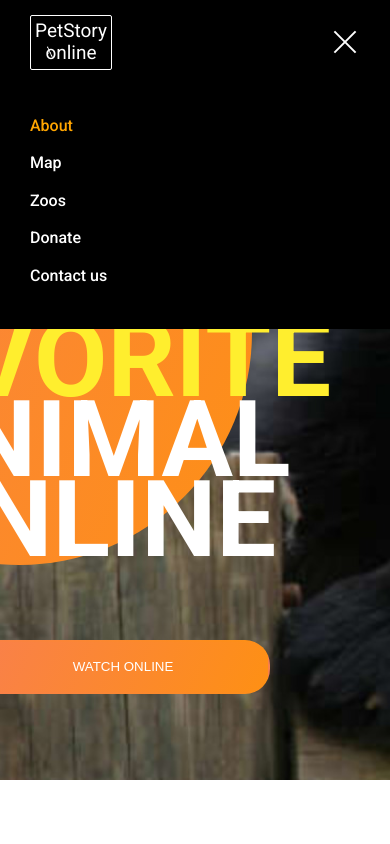
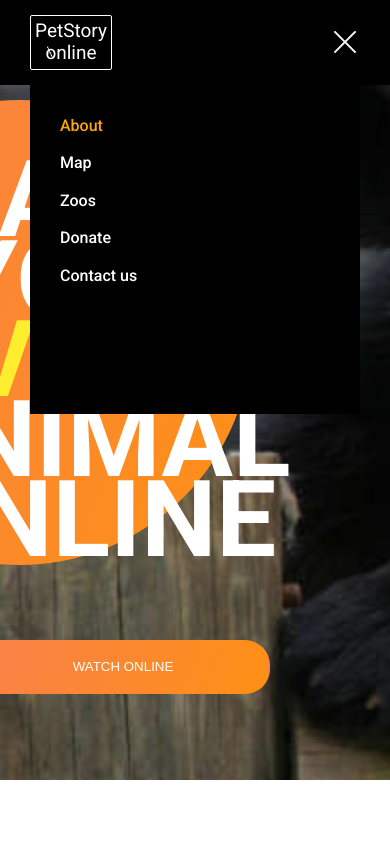
Before and after one commit to Irrisorus/onlineZoo, a plain HTML site: page index.html in a window 390 px wide. Both pictures are taken after a click on the element 345 px from the left and 42 px from the top of the page. Shown: the top 844 px of the page. Drawn offline with nearby package versions, Linux system fonts and the light colour scheme.

Commit message:
burger-menu hasnt done yet

```diff
--- a/scripts/script.js
+++ b/scripts/script.js
@@ -38,6 +38,7 @@ prevButton= document.querySelector(".slider__button_prev");
 burgerMenu=document.querySelector(".header__menu-burger");
 headerTop=document.querySelector(".header__top");
 headerMenu=document.querySelector(".header__top-menu")
+infoBox=document.querySelector(".info-box");
 
 sliderButtons =[];
 sliderButtons.push(nextButton,prevButton)
@@ -51,9 +52,21 @@ sliderButtons.forEach(element => {
     })
 
 });
+
+if(window.innerWidth<900){
+    infoBox.append(headerMenu);
+}
+
 burgerMenu.addEventListener('click',()=>{
+
     console.log("aaaa")
-    headerTop.classList.toggle("header__top_active");
+
+
+
+
+    // headerTop.classList.toggle("header__top_active");
     burgerMenu.classList.toggle("header__menu-burger_active");
-    headerMenu.style.display="block";
+    headerMenu.classList.toggle("header__top-menu_active")
+
+
 })
--- a/style.css/style.css
+++ b/style.css/style.css
@@ -57,9 +57,10 @@ body{
 }
 
 .header__top_active{
-    height: 329px;
+
+
     background: rgb(0, 0, 0);
-    transition: .5s;
+    transition: all 0.3s ease 0s;
 }
 .header__top__wrapper{
 
@@ -130,12 +131,16 @@ body{
 
 
 }
+
+
+
 .header__menu-burger{
     width: 30px;
     height: 22px;
     position: relative;
     display: none;
     cursor: pointer;
+
 
 }
 
@@ -1055,17 +1060,35 @@ padding-bottom: 180px;
 
     .info-box{
         position: relative;
+        top: 0;
         gap: 0;
         justify-content: space-between;
         width: 100%;
+        z-index: 2;
     }
     .header__menu-burger{
         display: block;
     }
     .header__top-menu{
-        display: none;
+        display: block;
         position: absolute;
-        top: 100px;
+        top: 70px;
+        left: -200%;
+        width: 100%;
+        height: 329px;
+        background-color: #000000;
+        transition: all 0.3s ease 0s;
+        padding-left: 30px;
+        padding-top: 30px;
+
+
+
+
+    }
+    .header__top-menu_active{
+        top:70px;
+        left:0;
+        transition: all 0.3s ease 0s;
     }
     .header__top-list{
         gap: 15px;
@@ -1076,6 +1099,10 @@ padding-bottom: 180px;
     .author{
         display: none;
     }
+    .header__top-item{
+        color:  rgb(255, 255, 255);
+        transition: all 0.3s ease 0s;
+    }
 
 
 }
```
